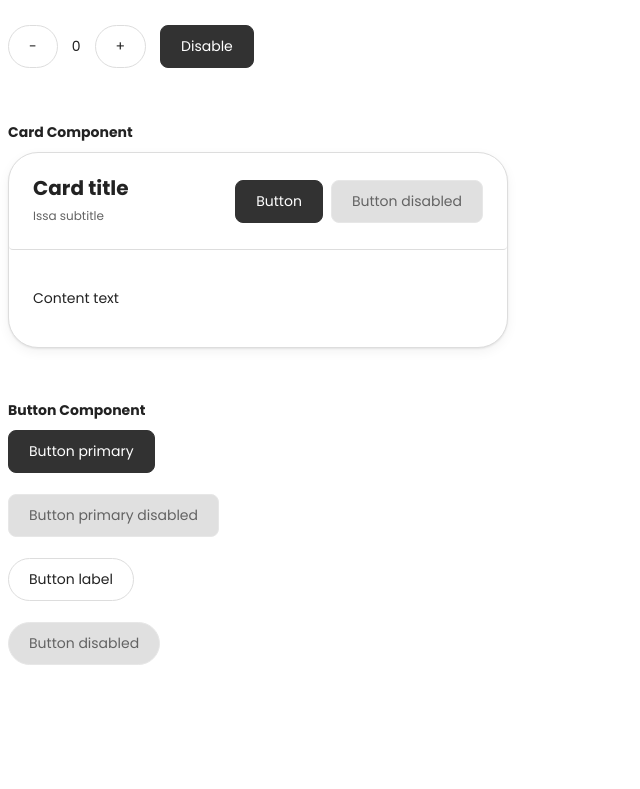
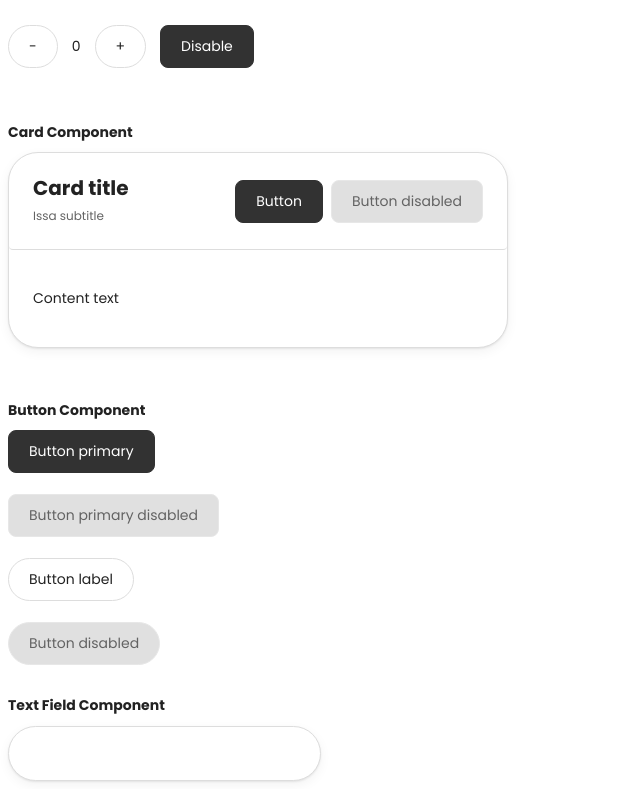
Before and after one commit to chilucdiep/component-library, a React (Vite) app: page / in a window 1280 px wide. Shown: the part 383-1172 px from the top of the page, without its empty margins (0-640 px from the left). Before the commit the page ends 1056 px from the top, so only its background shows below. Built offline with nearby package versions, Linux system fonts and the light colour scheme.

Commit message:
TextField component

```diff
--- a/src/App.tsx
+++ b/src/App.tsx
@@ -4,6 +4,7 @@ import { Counter } from "./components/Counter/Counter";
 import { Select } from "./components/Select";
 import { Button } from "./components/Button";
 import { SelectOption } from "./components/Select/types/Select.interface";
+import { TextField } from "./components/TextField";
 
 // This App component allows me to display the use cases of my component library as examples.
 
@@ -99,6 +100,10 @@ function App() {
       <br />
       <h1>Button Component</h1>
       {buttonComponentMarkup}
+      <br />
+      <br />
+      <h1>Text Field Component</h1>
+      <TextField maxWidth="100%" />
     </>
   );
 }
--- /dev/null
+++ b/src/components/TextField/TextField.module.scss
@@ -0,0 +1,25 @@
+body,
+* {
+  --background-color: #f7f7f7;
+  --border-color: #dddddd;
+  --container-padding: 6px 20px;
+  --hover-shadow: 0 2px 4px rgba(0, 0, 0, 0.18);
+  --main-color: rgb(34, 34, 34);
+
+  font-family: "Poppins", sans-serif;
+  font-size: 14px;
+  color: var(--main-color);
+  box-sizing: border-box;
+}
+
+@mixin Box-Styling() {
+  border: 1px solid var(--border-color);
+  border-radius: 30px;
+  box-shadow: 0 1px 2px rgb(0 0 0 / 8%), 0 4px 12px rgb(0 0 0 / 5%);
+}
+
+.TextField {
+  background-color: white;
+  padding: 16px 20px;
+  @include Box-Styling();
+}
--- /dev/null
+++ b/src/components/TextField/TextField.tsx
@@ -0,0 +1,23 @@
+import styled from "styled-components";
+import styles from "./TextField.module.scss";
+
+type TextFieldProps = {
+  placeholder?: string;
+  maxWidth?: string;
+  onChange?(e?: any): void;
+};
+
+export function TextField({ placeholder, maxWidth="100%", onChange }: TextFieldProps) {
+  const TextField = styled.input`
+    width: ${maxWidth};
+  `;
+
+  return (
+    <input
+      className={styles.TextField}
+      type="text"
+      placeholder={placeholder}
+      onChange={onChange}
+    ></input>
+  );
+}
--- /dev/null
+++ b/src/components/TextField/index.ts
@@ -0,0 +1 @@
+export * from './TextField'
```
